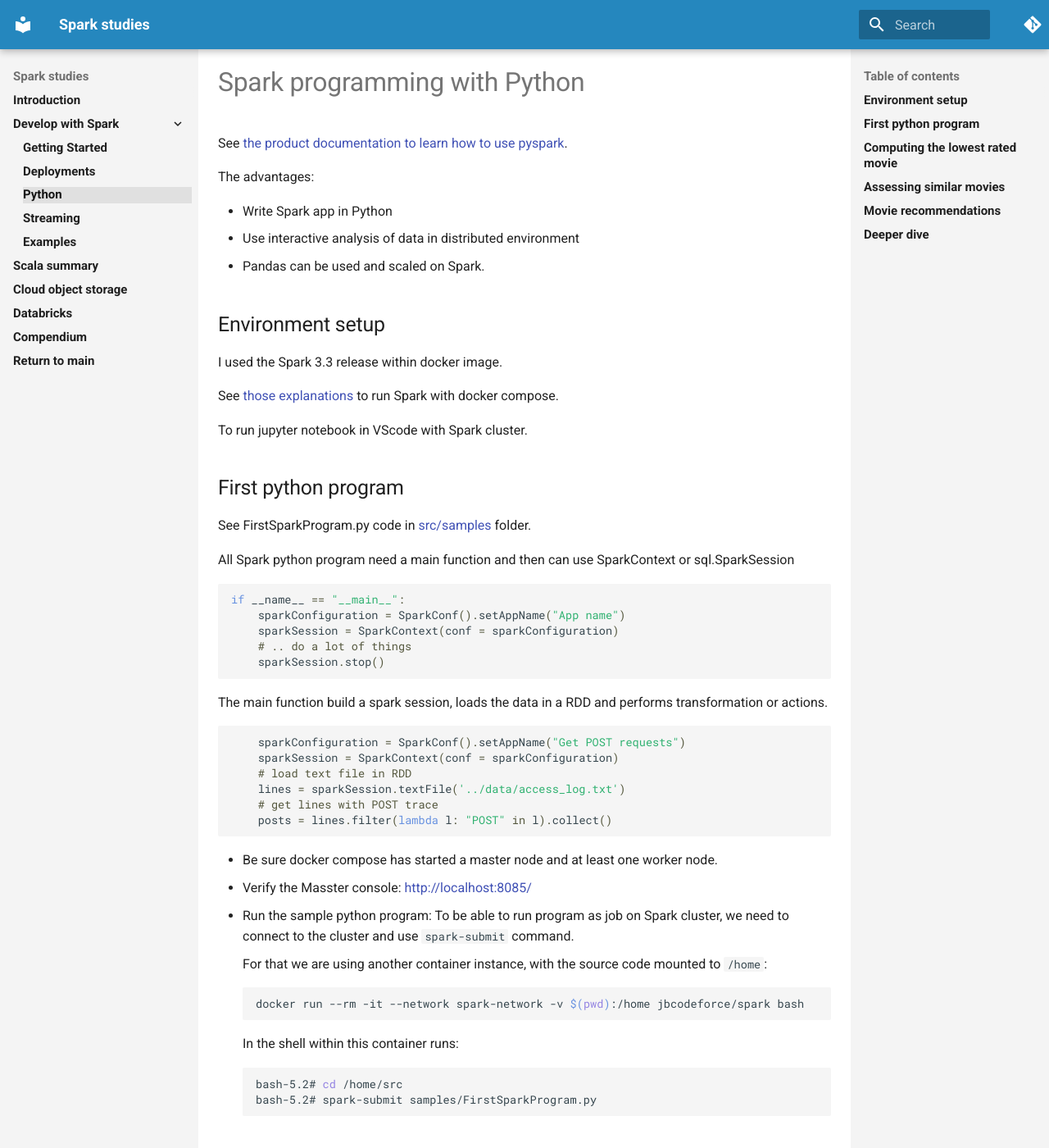
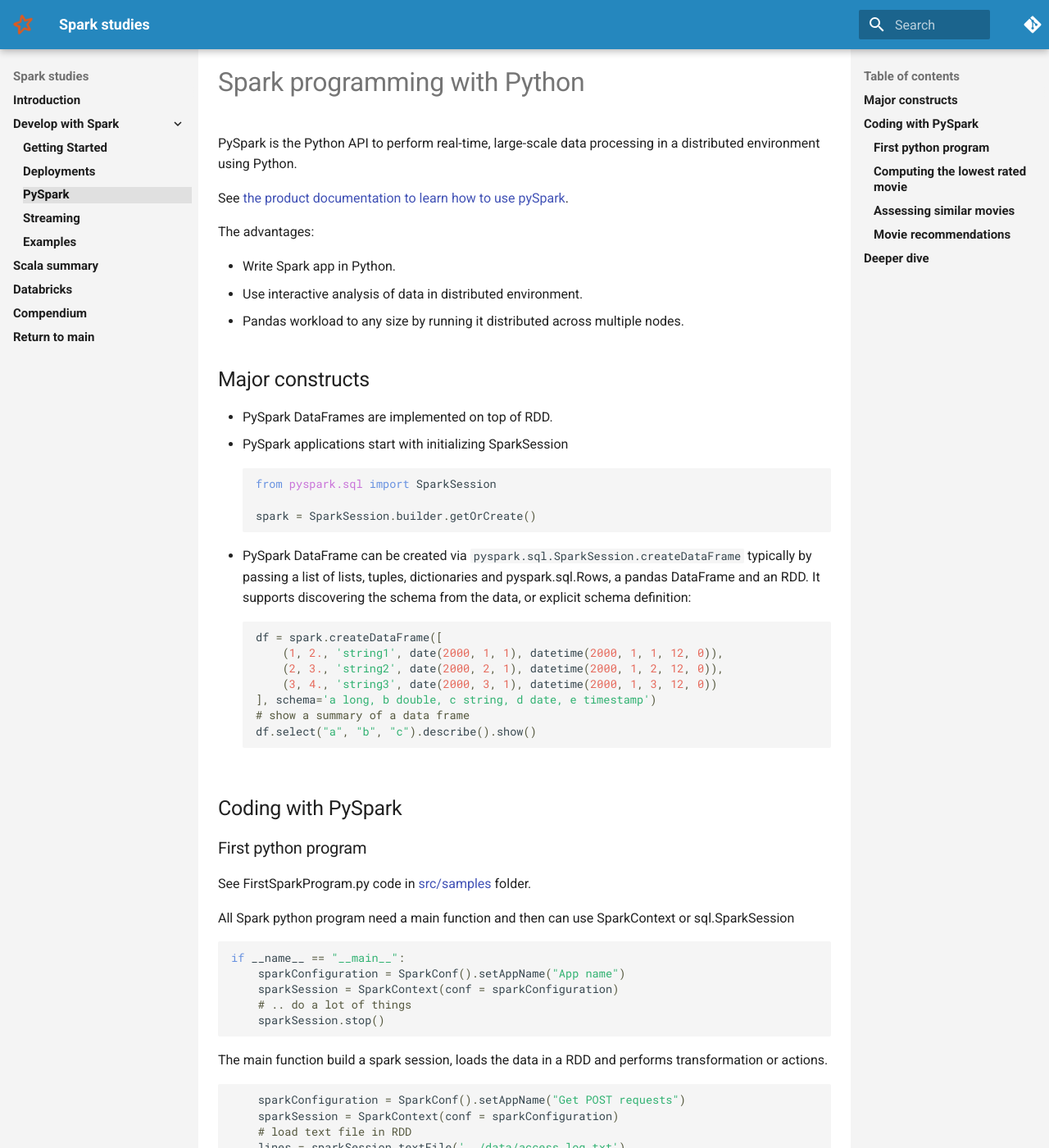
Before and after one commit to jbcodeforce/spark-studies, an MkDocs documentation site: the page built from docs/dev/python.md, in a window 1280 px wide and 1400 px high. Shown: the whole window at 82% size. Built offline with MkDocs 1.6.1 and Material for MkDocs 9.7.7, drawn with Linux system fonts in a browser that asks for light colours; comment, search, counter and statistics services are not loaded; some of the changed text lies outside the part shown.

Commit message:
update to spark pyspark

````diff
--- a/docs/dev/python.md
+++ b/docs/dev/python.md
@@ -1,22 +1,41 @@
 # Spark programming with Python
 
-See [the product documentation to learn how to use pyspark](https://spark.apache.org/docs/latest/api/python/index.html).
+PySpark is the Python API to  perform real-time, large-scale data processing in a distributed environment using Python.
+
+See [the product documentation to learn how to use pySpark](https://spark.apache.org/docs/latest/api/python/index.html).
 
 The advantages:
 
-* Write Spark app in Python
-* Use interactive analysis of data in distributed environment
-* Pandas can be used and scaled on Spark.
+* Write Spark app in Python.
+* Use interactive analysis of data in distributed environment.
+* Pandas workload to any size by running it distributed across multiple nodes.
 
-## Environment setup
+## Major constructs
 
-I used the Spark 3.3 release within docker image.
+* PySpark DataFrames are implemented on top of RDD.
+* PySpark applications start with initializing SparkSession
 
-See [those explanations](../deployment/#using-docker-compose) to run Spark with docker compose.
+    ```python
+    from pyspark.sql import SparkSession
 
-To run jupyter notebook in VScode with Spark cluster.
+    spark = SparkSession.builder.getOrCreate()
+    ```
 
-## First python program
+* PySpark DataFrame can be created via `pyspark.sql.SparkSession.createDataFrame` typically by passing a list of lists, tuples, dictionaries and pyspark.sql.Rows, a pandas DataFrame and an RDD. It supports discovering the schema from the data, or explicit schema definition:
+
+    ```python
+    df = spark.createDataFrame([
+        (1, 2., 'string1', date(2000, 1, 1), datetime(2000, 1, 1, 12, 0)),
+        (2, 3., 'string2', date(2000, 2, 1), datetime(2000, 1, 2, 12, 0)),
+        (3, 4., 'string3', date(2000, 3, 1), datetime(2000, 1, 3, 12, 0))
+    ], schema='a long, b double, c string, d date, e timestamp')
+    # show a summary of a data frame
+    df.select("a", "b", "c").describe().show()
+    ```
+
+## Coding with PySpark
+
+### First python program
 
 See FirstSparkProgram.py code in [src/samples](https://github.com/jbcodeforce/spark-studies/tree/master/src/samples) folder.
 
@@ -41,8 +60,8 @@ The main function build a spark session, loads the data in a RDD and performs tr
     posts = lines.filter(lambda l: "POST" in l).collect()
 ```
 
-* Be sure docker compose has started a master node and at least one worker node.
-* Verify the Masster console: [http://localhost:8085/](http://localhost:8085/)
+* To run it, be sure docker compose has started a master node and at least one worker node.
+* Verify the Master console: [http://localhost:8085/](http://localhost:8085/)
 * Run the sample python program: To be able to run program as job on Spark cluster, we need to connect to the cluster and use `spark-submit` command.
 
     For that we are using another container instance, with the source code mounted to `/home`:
@@ -58,9 +77,11 @@ The main function build a spark session, loads the data in a RDD and performs tr
     bash-5.2# spark-submit samples/FirstSparkProgram.py
     ```
 
-## Computing the lowest rated movie
+The traces illustrate the start of the Executor, the creation of a SparkContext, the scheduling of a job,  the creation of a Python Runner, the DAG and the task executions.
 
-It reads the rating file and maps each line to a SQL Row( movieID , rating) then transforms it in data frame, then computes average rating for each movieID, and counts the number of time the movie is rated, joins the two data frames and finally pulls the top 10 results:
+### Computing the lowest rated movie
+
+The approach is to read the rating file and map each line to a SQL Row(movieID , rating) then transform it in data frame. From the DataFram it is easy to compute average rating for each movieID, and counts the number of time the movie is rated, joins the two data frames and finally pulls the top 10 results:
 
 See the code in [LowestRatedMovieDataFrame.py](https://github.com/jbcodeforce/spark-studies/blob/master/src/samples/LowestRatedMovieDataFrame.py)
 
@@ -79,11 +100,11 @@ Falling in Love Again (1980) 1.0
 T-Men (1947) 1.0
 ```
 
-## Assessing similar movies
+### Assessing similar movies
 
 This example is using Pandas with Spark to merge two files: movie rating and movie data. Spark context has the `read_text` function from different files into a single RDD. Then the code transforms this RDD in data frame, and uses pivot table.
 
-## Movie recommendations
+### Movie recommendations
 
 It reads the rating file and maps each line to a SQL Row(userID , movieID , rating) then transforms it in data frame so it can apply ML recommendation using the [Alternating Least Squares](https://spark.apache.org/docs/latest/api/python/reference/api/pyspark.ml.recommendation.ALS.html) API on the dataframe. Once the model is fitted, takes the movies with at least 100 ratings, builds a test dataframe with the movie evaludated by user 0. From those movies, uses the model to do recommendations, finally gets the top 20 movies with the highest predicted rating for this user.
 
--- a/mkdocs.yml
+++ b/mkdocs.yml
@@ -5,17 +5,17 @@ nav:
   - Develop with Spark:
     - Getting Started: dev/index.md
     - Deployments: dev/deployment.md
-    - Python: dev/python.md
+    - PySpark: dev/python.md
     - Streaming: dev/streaming.md
     - Examples: dev/examples.md
   - Scala summary: scala_summary.md
-  - Cloud object storage: cloud-storage.md
   - Databricks: https://jbcodeforce.github.io/techno/databricks/
   - Compendium: compendium.md
   - Return to main: https://jbcodeforce.github.io
 
 theme:
   name: material
+  logo: images/apache_spark_logo.png
 extra_css: ["extra.css"]
 features:
     - content.code.annotate
````
Also changed, not shown: docs/dev/deployment.md (+24 -75 lines), docs/dev/index.md (+56 -2 lines), docs/images/apache_spark_logo.png (added), 4 other files.
